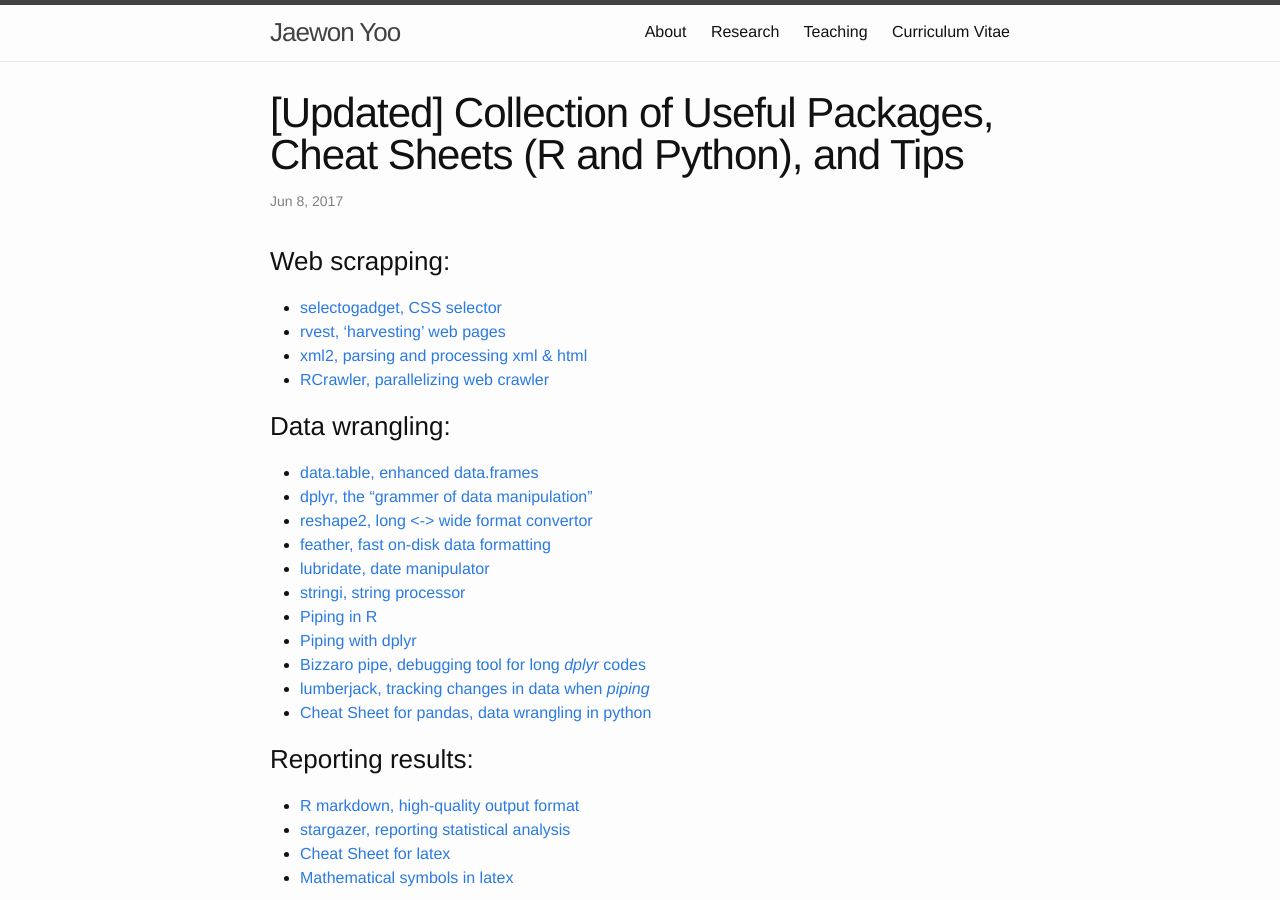
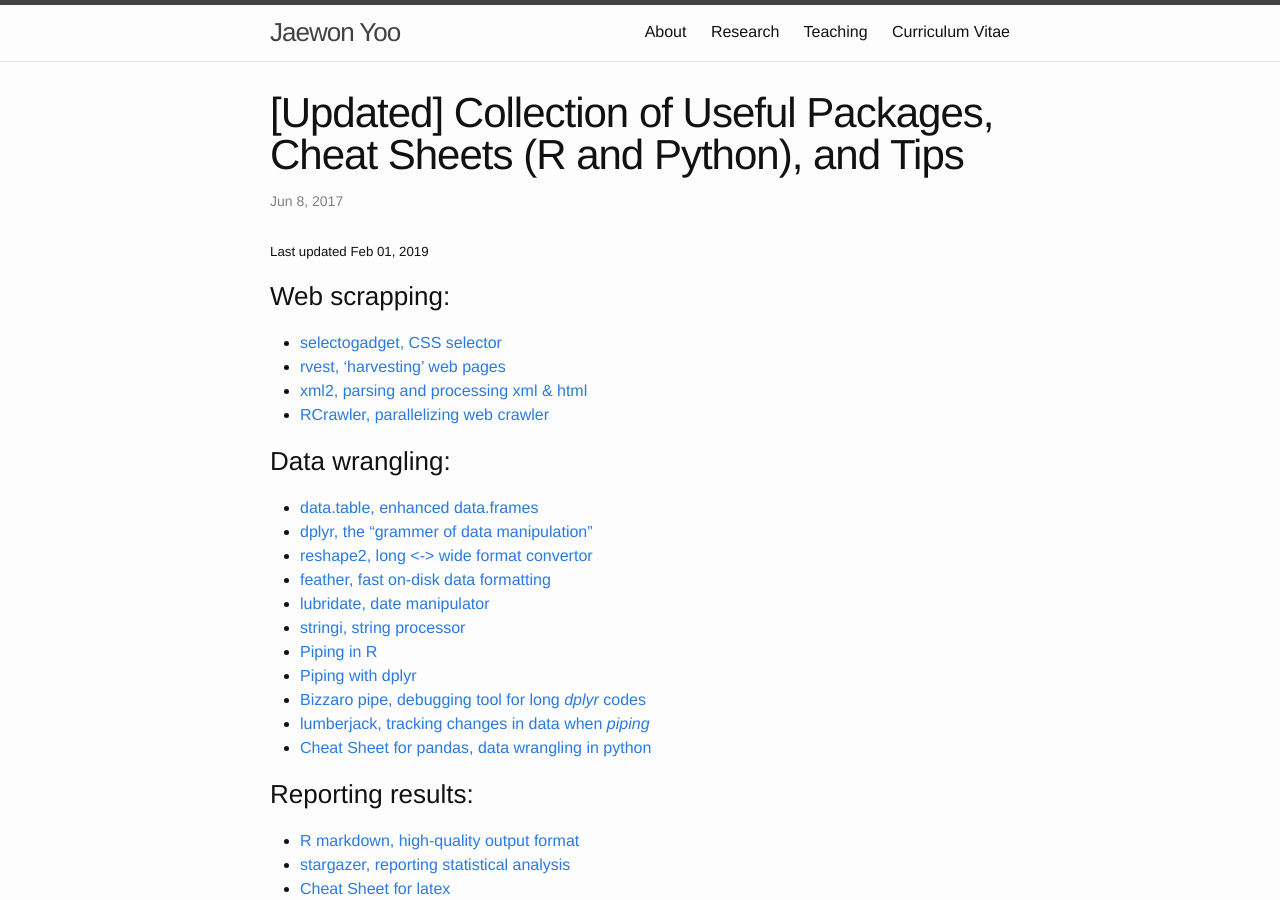
Before and after one commit to j1yoo/j1yoo.github.io, a Jekyll site: the page built from _posts/2017-06-08-useful_r_packages.md, in a window 1280 px wide and 900 px high. Built offline with Jekyll 4.4.1, drawn with Linux system fonts in a browser that asks for light colours; some of the changed text lies outside the part shown.

Commit message:
Update 2017-06-08-useful_r_packages.md

```diff
--- a/_posts/2017-06-08-useful_r_packages.md
+++ b/_posts/2017-06-08-useful_r_packages.md
@@ -3,6 +3,8 @@ layout: post
 title: "[Updated] Collection of Useful Packages, Cheat Sheets (R and Python), and Tips"
 categories: misc
 ---
+
+##### Last updated Feb 01, 2019
 
 ### Web scrapping:
 * [selectogadget, CSS selector](https://cran.r-project.org/web/packages/rvest/vignettes/selectorgadget.html)
```
Also changed, not shown: other parts of _posts/2017-06-08-useful_r_packages.md (+0 -3 lines).
